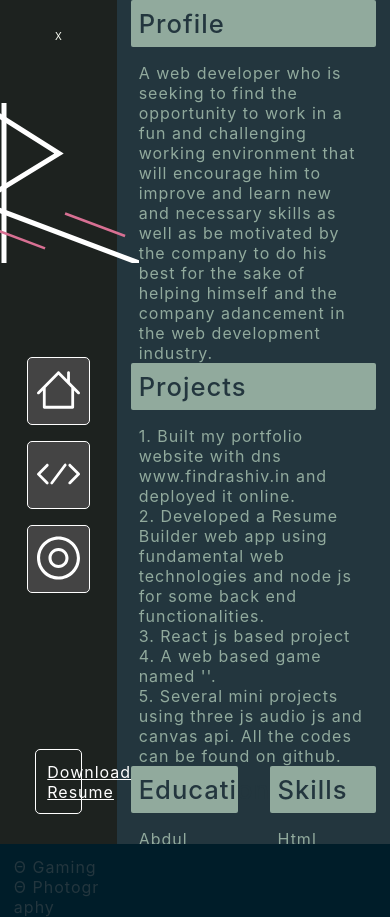
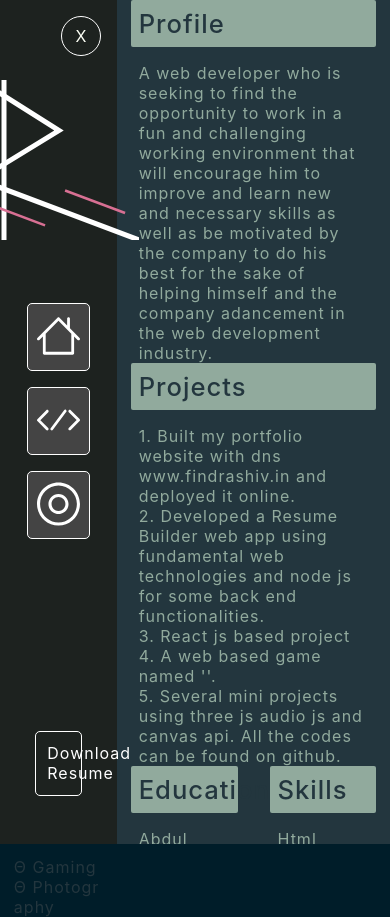
Before and after one commit to Rashiv-16/findrashiv.in, a website: page about.html in a window 390 px wide. Both pictures are taken after a click on the link 32 px from the left and 76 px from the top of the page. Drawn offline with Linux system fonts and the light colour scheme.

Commit message:
fixes minor bugs

```diff
--- a/css/about.css
+++ b/css/about.css
@@ -33,6 +33,28 @@ body {
     /* height: 4rem; */
 }
 
+.close {
+    position: absolute;
+    top: 1rem;
+    right: 1rem;
+    width: 2.5rem;
+    height: 2.5rem;
+    /* padding: 2rem; */
+    font-size: 1rem;
+    border: 1px solid white;
+
+    display: flex;
+    align-items: center;
+    justify-content: center;
+    flex-flow: column nowrap;
+    border-radius: 50%;
+    /* font-weight: 100; */
+}
+
+.close:hover {
+    cursor: pointer;
+}
+
 .menu {
     /* border: 1px solid green; */
     width: 2rem;
@@ -41,7 +63,14 @@ body {
     fill: rgb(35, 54, 62);
 }
 
-.menu-link:hover {
+/* .menu-link {
+    border: 1px solid red;
+    width: 2rem;
+    height: 2rem;
+    display: block;
+} */
+
+.menu:hover {
     cursor: pointer;
 }
 
@@ -65,10 +94,6 @@ body {
     /* display: none; */
 }
 
-.slide-out {
-
-}
-
 .slide-in {
     display: flex;
     transform: translateX(0);
@@ -89,11 +114,6 @@ body {
     margin-bottom: 5rem;
 }
 
-.logo-mini-container, .navigation, .download{
-    /* height: calc(100vh/3); */
-    /* border: 1px solid green; */
-}
-
 .navigation {
     width: 100%;
 
@@ -101,9 +121,6 @@ body {
     flex-flow: column nowrap;
     align-items: center;
     justify-content: space-around;
-
-    /* margin-top: rem; */
-
 
 }
 
@@ -135,6 +152,7 @@ body {
 
 .logo-mini-container {
     width: 10rem;
+    margin-top: 2rem;
 }
 
 .download {
@@ -145,6 +163,8 @@ body {
     padding: 0.7rem;
     font-size: 1rem;
     letter-spacing: 1px;
+    text-align: center;
+    text-decoration: none;
     /* font-weight: 300; */
     /* background: rgba(255, 255, 255, 0.1); */
     background: linear-gradient(30deg, rgba(0, 0, 0, 0.01) 0% 60%, rgba(0, 0, 0, 0.01) 80% 100%);
@@ -180,15 +200,6 @@ body {
     justify-content: center;
 }
 
-.left > div {
-    /* height: 20rem; */
-    /* width: 80%; */
-    /* max-width: 0rem; */
-    /* margin: 1rem; */
-    /* background: green; */
-
-}
-
 .left-1 {
     width: 20rem;
     height: 20rem;
@@ -203,21 +214,12 @@ body {
     margin-top: 1.5rem;
 
     transition: all 0.3s linear;
-
-
-
 }
 
 .left-2, .left-3, .left-4, .left-5 {
     width: 100%;
     height: 20rem;
-    /* margin-top: 2.2rem; */
-
     /* border: 1px solid red; */
-}
-
-.left-2 {
-    /* margin-top: 1.5rem; */
 }
 
 .left-2 {
@@ -335,7 +337,7 @@ body {
 
  }
 
- @media screen and (max-width: 950px), (max-height: 950px)  {
+ @media screen and (max-width: 950px)  {
      /* body {font-size: 5rem;} */
      .left-3 > p, .left-4 > p, .right-1 > p, .right-2  > p, .right-3 > .right-3A > article > p, .right-3 > .right-3B > p, .right-4 > p, .right-5 > p, .left-5 > p {
         font-size: 1.1rem;
@@ -382,4 +384,12 @@ body {
        width: 15rem;
        height: 15rem;
    }
+
+   .hamburger-wrapper {
+       display: none;
+   }
+
+   html {
+       background: none;
+   }
 }
```
Also changed, not shown: css/main.css (+10 -1 lines).
